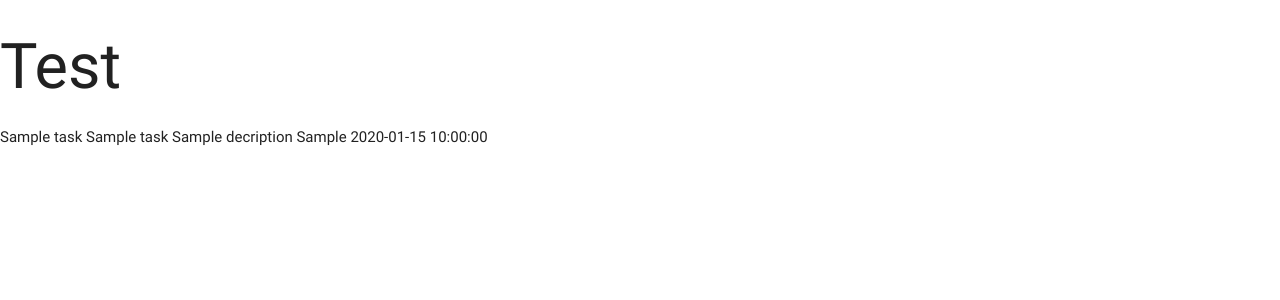
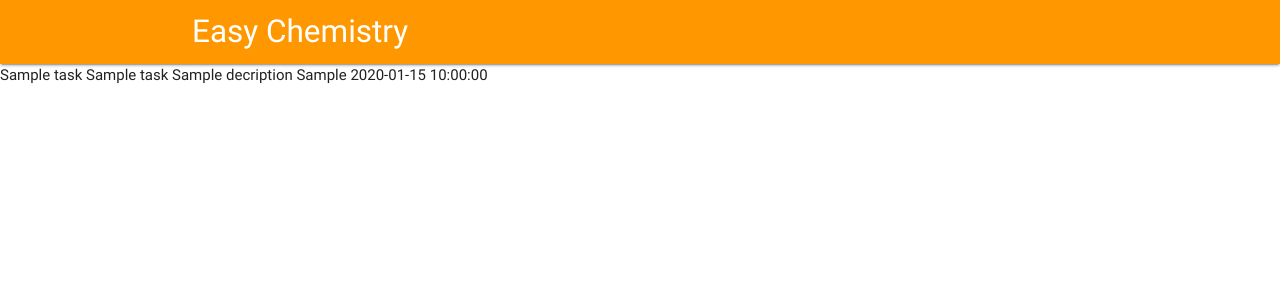
Before and after one commit to martynapacula/Project03, a Flask app: page / in a window 1280 px wide. Shown: the top 300 px of the page. Run offline with Flask 2, Linux system fonts and the light colour scheme; a database or web service that is not in the repository returns one stand-in record (values such as "Sample title"); some libraries are stand-ins or nearby versions.

Commit message:
nav bar created

```diff
--- a/templates/base.html
+++ b/templates/base.html
@@ -4,11 +4,26 @@
   <link href="https://fonts.googleapis.com/icon?family=Material+Icons" rel="stylesheet">
   <link rel="stylesheet"  href="https://cdnjs.cloudflare.com/ajax/libs/materialize/0.100.2/css/materialize.min.css">
   <script src="https://kit.fontawesome.com/2283b6befd.js" crossorigin="anonymous"></script>
-
+   <meta name="viewport" content="width=device-width, initial-scale=1.0"/>
   <title> Easy Chemistry </title>
     </head>
     <body>
-        <h1> Test </h1>
+         <div class="navbar-fixed">
+           <nav class="orange">
+             <div class="container">
+               <div class="nav-wrapper">
+               <a href=" "   class="brand-logo">Easy Chemistry</a>
+
+               </div>
+             </div>
+           </nav>
+         </div>
+
+
+
+
+
+
         {% block content %} {% endblock %}
          <script src="https://cdnjs.cloudflare.com/ajax/libs/jquery/3.2.1/jquery.min.js" integrity="sha256-hwg4gsxgFZhOsEEamdOYGBf13FyQuiTwlAQgxVSNgt4=" crossorigin="anonymous"></script>
          <script src="https://cdnjs.cloudflare.com/ajax/libs/materialize/0.100.2/js/materialize.min.js"></script>
```
